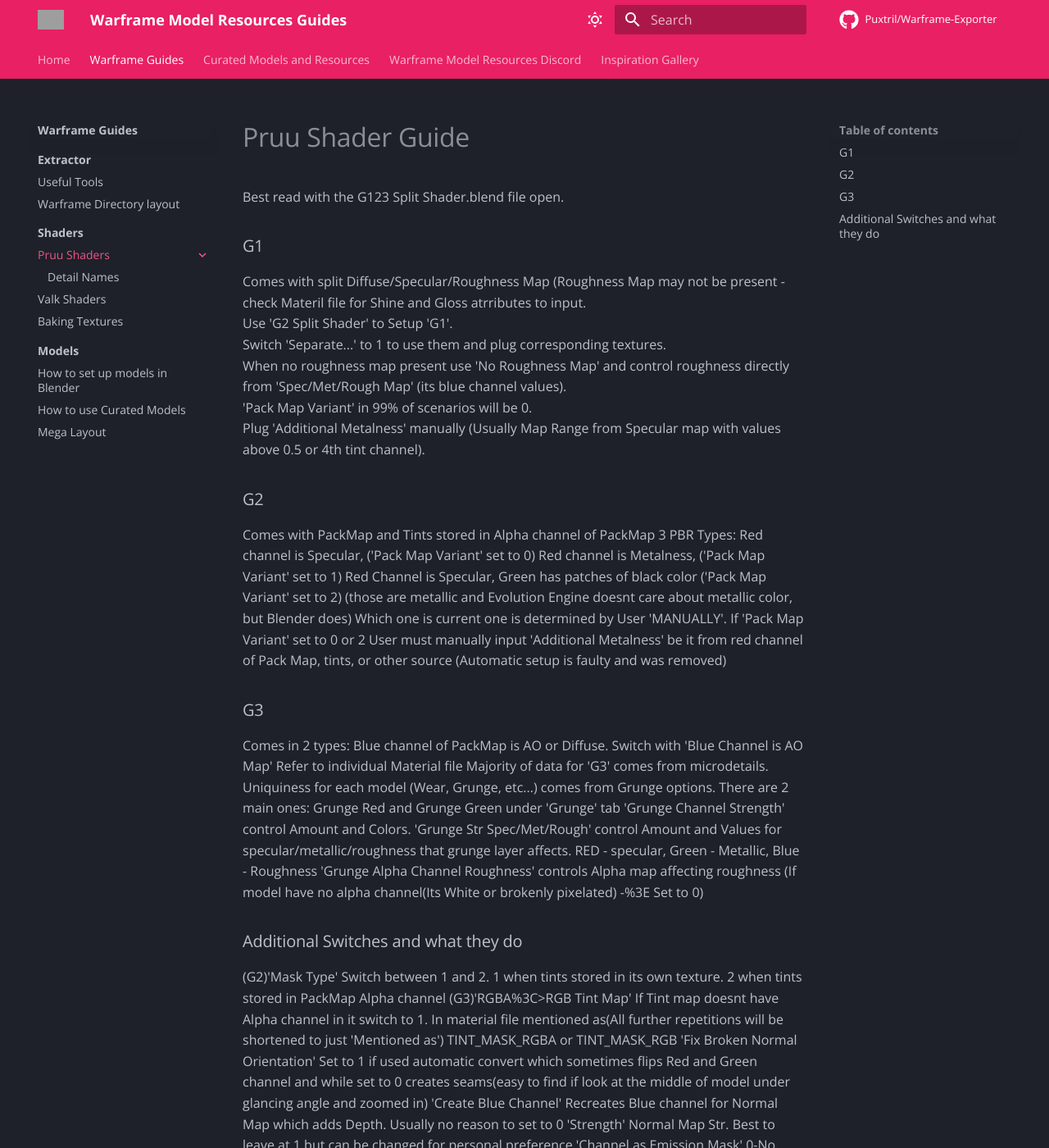
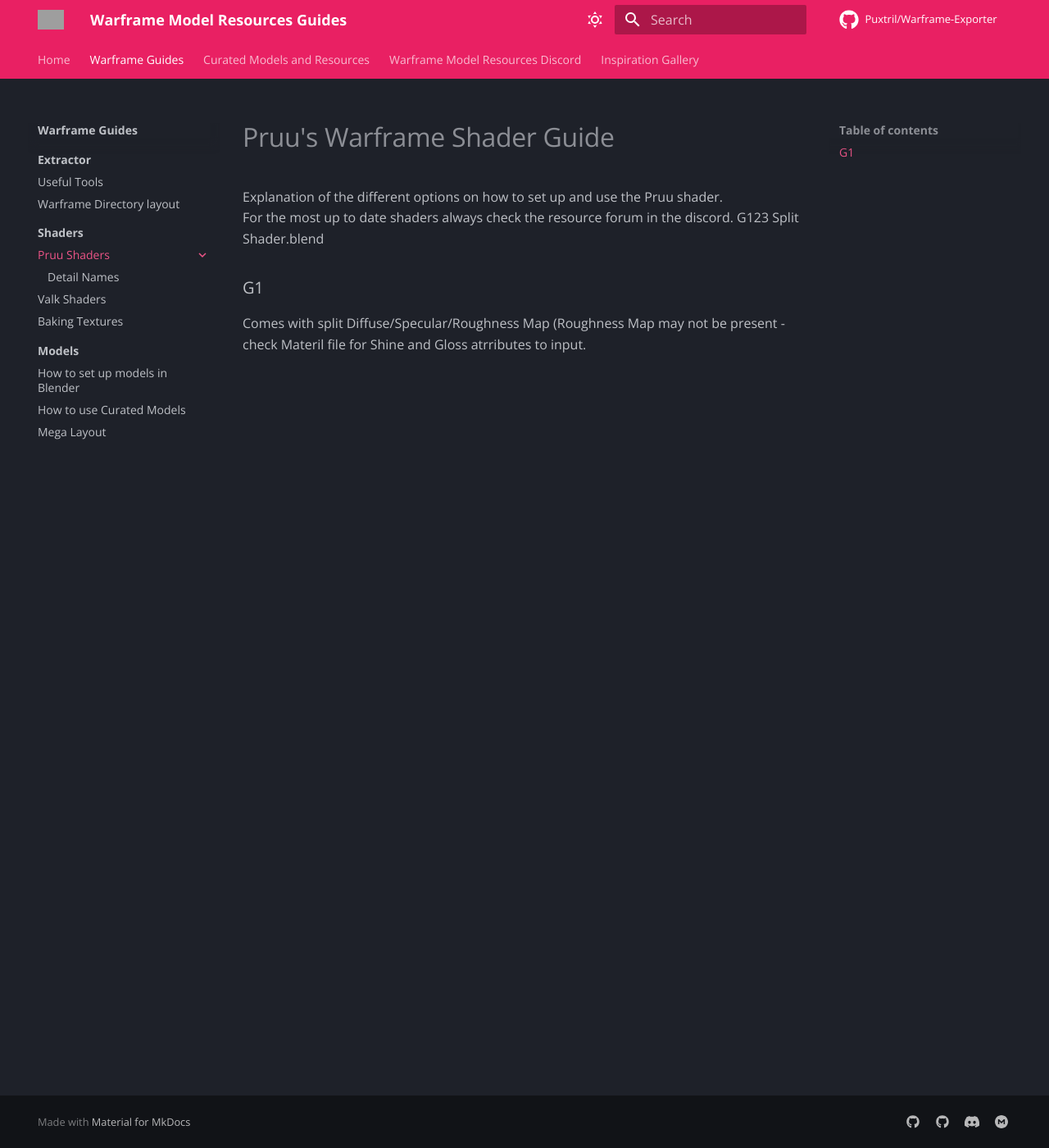
Before and after one commit to Kptweedy/Tutorials, an MkDocs documentation site: the page built from docs/wf-guides/shaders/pruu/index.md, in a window 1280 px wide and 1400 px high. Shown: the whole window at 82% size. Built offline with MkDocs 1.6.1 and Material for MkDocs 9.7.7, drawn with Linux system fonts in a browser that asks for light colours; comment, search, counter and statistics services are not loaded; some of the changed text lies outside the part shown; grey boxes are pictures that could not be loaded.

Commit message:
redid some stuff

```diff
--- a/docs/wf-guides/shaders/pruu/index.md
+++ b/docs/wf-guides/shaders/pruu/index.md
@@ -1,4 +1,4 @@
-# Pruu Shader Guide
+<!-- # Pruu Shader Guide
 Best read with the G123 Split Shader.blend file open.
 ### G1
 Comes with split Diffuse/Specular/Roughness Map (Roughness Map may not be present - check Materil file for Shine and Gloss atrributes to input.
@@ -9,79 +9,79 @@
 Plug 'Additional Metalness' manually (Usually Map Range from Specular map with values above 0.5 or 4th tint channel).
 
 ### G2
-Comes with PackMap and Tints stored in Alpha channel of PackMap
-3 PBR Types: Red channel is Specular, ('Pack Map Variant' set to 0)
-Red channel is Metalness, ('Pack Map Variant' set to 1)
+Comes with PackMap and Tints stored in Alpha channel of PackMap.
+3 PBR Types: Red channel is Specular, ('Pack Map Variant' set to 0).
+Red channel is Metalness, ('Pack Map Variant' set to 1).
 Red Channel is Specular, Green has patches of black color ('Pack Map Variant' set to 2) (those are metallic and Evolution Engine doesnt care about metallic color, but Blender does)
 Which one is current one is determined by User 'MANUALLY'.
-If 'Pack Map Variant' set to 0 or 2 User must manually input 'Additional Metalness' be it from red channel of Pack Map, tints, or other source (Automatic setup is faulty and was removed)
+If 'Pack Map Variant' set to 0 or 2 User must manually input 'Additional Metalness' be it from red channel of Pack Map, tints, or other source (Automatic setup is faulty and was removed).
 
 ### G3
 Comes in 2 types:
-Blue channel of PackMap is AO or Diffuse. Switch with 'Blue Channel is AO Map'
-Refer to individual Material file
+Blue channel of PackMap is AO or Diffuse. Switch with 'Blue Channel is AO Map'.
+Refer to individual Material file.
 Majority of data for 'G3' comes from microdetails.
-Uniquiness for each model (Wear, Grunge, etc...) comes from Grunge options. There are 2 main ones: Grunge Red and Grunge Green under 'Grunge' tab
+Uniquiness for each model (Wear, Grunge, etc...) comes from Grunge options. There are 2 main ones: Grunge Red and Grunge Green under 'Grunge' tab.
 'Grunge Channel Strength' control Amount and Colors.
 'Grunge Str Spec/Met/Rough' control Amount and Values for specular/metallic/roughness that grunge layer affects. RED - specular, Green - Metallic, Blue - Roughness
-'Grunge Alpha Channel Roughness' controls Alpha map affecting roughness (If model have no alpha channel(Its White or brokenly pixelated) -%3E Set to 0)
+'Grunge Alpha Channel Roughness' controls Alpha map affecting roughness (If model have no alpha channel(Its White or brokenly pixelated) -%3E Set to 0).
 
 
 ### Additional Switches and what they do
 
 (G2)'Mask Type'
-Switch between 1 and 2. 1 when tints stored in its own texture. 2 when tints stored in PackMap Alpha channel
-(G3)'RGBA%3C>RGB Tint Map'
+Switch between 1 and 2. 1 when tints stored in its own texture. 2 when tints stored in PackMap Alpha channel.
+(G3)'RGBA%3C>RGB Tint Map'.
 If Tint map doesnt have Alpha channel in it switch to 1.
-In material file mentioned as(All further repetitions will be shortened to just 'Mentioned as') TINT_MASK_RGBA or TINT_MASK_RGB
-'Fix Broken Normal Orientation'
-Set to 1 if used automatic convert which sometimes flips Red and Green channel and while set to 0 creates seams(easy to find if look at the middle of model under glancing angle and zoomed in)
-'Create Blue Channel'
-Recreates Blue channel for Normal Map which adds Depth. Usually no reason to set to 0
-'Strength'
-Normal Map Str. Best to leave at 1 but can be changed for personal preference
-'Channel as Emission Mask'
-0-No emission, 1-Emission in Red channel, 2-Emission in Green Channel
-'Channel as Emission Effect'
-Same as above
-'Emission Strength'
-Controls how bright emission is
-'Emissive Map Power'
-Value above 1 decreases emission map influence, below 1 increases. Personal preference
-(G3)'Use Material Tint Map'
-Sometimes G3 model come with separate Tint texture for Microdetails. Switching this to 1 enables inputs for it
-'RGBA<>RGB Material Tint Map'
-Same as 'RGBA<>RGB Tint Map' but for Material Tint. Mentioned as MATERIAL_MASK_RGB or MATERIAL_MASK_RGBA
-(G2)'Specular Value'
-Manual Values for Specular. when PBR type is 1. Default value of 0.5
-(G3)'Initial Sp/Dif/Rough'
-Manual Values for Specular/Diffuse/Roughness. Lime green is safe spot.
-'Vertex Ambient Occlusion'
-Input to read V.AO stored inside mesh data. Unplugging disables V.AO Entirely
-(G3)'Grunge'
-Check 'G3' Tab above
-'Vertex Ambient Occlusion'
-Majority of models has AO stored as attribute inside model itself. Not plugging anything disabled influence entirely
-'Microdetail'
-For 'G2' mentioned as DETAIL_MAP_ATLAS. For 'G3' always(ALWAYS) present
-'G2' will use only Normal and MIGHT use diffuse/Roughness. Value of 1 will not correlate to same value in Material file
-'G3' Will use All values. Note: If Diffuse is black but part is also metallic, it turns Diffuse white too. Values on 1 1 1 1 for Specular/Diffuse/Metallic/Roughness is intended most of the time
-'Colors'
-Self-Explanatory
+In material file mentioned as(All further repetitions will be shortened to just 'Mentioned as') TINT_MASK_RGBA or TINT_MASK_RGB.
+'Fix Broken Normal Orientation'.
+Set to 1 if used automatic convert which sometimes flips Red and Green channel and while set to 0 creates seams(easy to find if look at the middle of model under glancing angle and zoomed in).
+'Create Blue Channel'.
+Recreates Blue channel for Normal Map which adds Depth. Usually no reason to set to 0.
+'Strength'.
+Normal Map Str. Best to leave at 1 but can be changed for personal preference.
+'Channel as Emission Mask'.
+0-No emission, 1-Emission in Red channel, 2-Emission in Green Channel.
+'Channel as Emission Effect'.
+Same as above.
+'Emission Strength'.
+Controls how bright emission is.
+'Emissive Map Power'.
+Value above 1 decreases emission map influence, below 1 increases. Personal preference.
+(G3)'Use Material Tint Map'.
+Sometimes G3 model come with separate Tint texture for Microdetails. Switching this to 1 enables inputs for it.
+'RGBA<>RGB Material Tint Map'.
+Same as 'RGBA<>RGB Tint Map' but for Material Tint. Mentioned as MATERIAL_MASK_RGB or MATERIAL_MASK_RGBA.
+(G2)'Specular Value'.
+Manual Values for Specular. when PBR type is 1. Default value of 0.5.
+(G3)'Initial Sp/Dif/Rough'.
+Manual Values for Specular/Diffuse/Roughness. Lime green is safe spot..
+'Vertex Ambient Occlusion'.
+Input to read V.AO stored inside mesh data. Unplugging disables V.AO Entirely.
+(G3)'Grunge'.
+Check 'G3' Tab above.
+'Vertex Ambient Occlusion'.
+Majority of models has AO stored as attribute inside model itself. Not plugging anything disabled influence entirely.
+'Microdetail'.
+For 'G2' mentioned as DETAIL_MAP_ATLAS. For 'G3' always(ALWAYS) present.
+'G2' will use only Normal and MIGHT use diffuse/Roughness. Value of 1 will not correlate to same value in Material file.
+'G3' Will use All values. Note: If Diffuse is black but part is also metallic, it turns Diffuse white too. Values on 1 1 1 1 for Specular/Diffuse/Metallic/Roughness is intended most of the time.
+'Colors'.
+Self-Explanatory.
 
 Final Tweak Switches
 
-'Roughness Tweak'
-Changes How final roughness is calculated. For personal preference
-'AO Influence'
-Changes how much AO affects the final look. Uses AO from Mesh data only
+'Roughness Tweak'.
+Changes How final roughness is calculated. For personal preference.
+'AO Influence'.
+Changes how much AO affects the final look. Uses AO from Mesh data only.
 'Diffuse Tweak'
-By default Combining 'G2' and 'G3' models makes 'G3' more brighter than 'G2'. This is Tweak to offset that. Increase for 'G2' or decrease for 'G3' to keep them with similar colors
+By default Combining 'G2' and 'G3' models makes 'G3' more brighter than 'G2'. This is Tweak to offset that. Increase for 'G2' or decrease for 'G3' to keep them with similar colors.
 
-Setups in Pink Frame for 'G3' models utilise Atlas Detail textures. If you dont want to use them and want to set them manually one by one - remove it
+Setups in Pink Frame for 'G3' models utilise Atlas Detail textures. If you dont want to use them and want to set them manually one by one - remove it.
 
 
-'Last words'
+Last words
 
 Actual tints are in sRGB(in shader they are in non-color) but setting to sRGB makes baking them correctly impossible.
 (Yes, Alpha channel which is non-color by default everywhere in the world is srgb for Evolution engine too)
@@ -89,3 +89,11 @@
 Add Non-Color/sRGB node between tint texture and shader input if model has gradient tints (Garuda/Rhino Deluxe/Etc...)
 
 '''More to be Added'''
+ -->
+
+# Pruu's  Warframe Shader Guide
+Explanation of the different options on how to set up and use the Pruu shader.
+For the most up to date shaders always check the resource forum in the discord.
+G123 Split Shader.blend
+### G1
+Comes with split Diffuse/Specular/Roughness Map (Roughness Map may not be present - check Materil file for Shine and Gloss atrributes to input.
```
Also changed, not shown: docs/wf-guides/shaders/pruu/details.md (+23 -19 lines).
